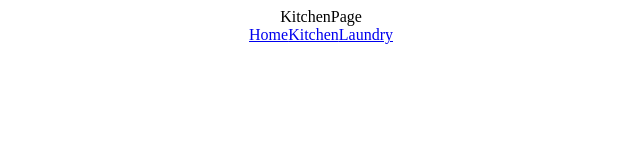
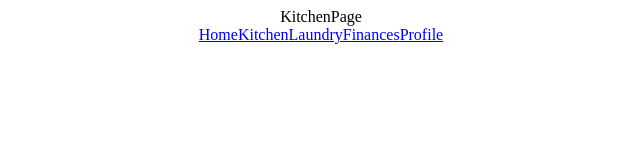
Before and after one commit to vlkeniko/dorm8s, a React (Create React App) app: page /kitchen in a window 1280 px wide. Shown: the top 160 px of the page, without its empty margins (319-959 px from the left). Built offline with nearby package versions, Linux system fonts and the light colour scheme.

Commit message:
finances, profile pages

```diff
--- a/src/App.js
+++ b/src/App.js
@@ -1,19 +1,22 @@
-import './App.css';
-import  {Routes, Navigate, Route} from "react-router-dom"
-import HomePage from './pages/HomePage';
-import KitchenPage from './pages/KitchenPage';
-import LaundryPage from './pages/LaundryPage';
+import "./App.css";
+import { Routes, Navigate, Route } from "react-router-dom";
+import HomePage from "./pages/HomePage";
+import KitchenPage from "./pages/KitchenPage";
+import LaundryPage from "./pages/LaundryPage";
+import FinancesPage from "./pages/FinancesPage";
+import ProfilePage from "./pages/ProfilePage";
 
 export default function App() {
   return (
     <div className="App">
-
-       <Routes>
-                <Route path="/" element={<HomePage/>}/>
-                <Route path="/kitchen" element={<KitchenPage/>} />
-                <Route path="/laundry" element={<LaundryPage/>}/>
-                <Route path="*" element={<Navigate to="/" />} />
-            </Routes>
+      <Routes>
+        <Route path="/" element={<HomePage />} />
+        <Route path="/kitchen" element={<KitchenPage />} />
+        <Route path="/laundry" element={<LaundryPage />} />
+        <Route path="/finances" element={<FinancesPage />} />
+        <Route path="/profile" element={<ProfilePage />} />
+        <Route path="*" element={<Navigate to="/" />} />
+      </Routes>
     </div>
   );
 }
--- a/src/components/Nav.js
+++ b/src/components/Nav.js
@@ -14,6 +14,12 @@ export default function Nav() {
         <NavLink className="navlink" to="/laundry">
           Laundry
         </NavLink>
+        <NavLink className="navlink" to="/finances">
+          Finances
+        </NavLink>
+        <NavLink className="navlink" to="/profile">
+          Profile
+        </NavLink>
         </nav>
     );
 }
--- /dev/null
+++ b/src/pages/FinancesPage.js
@@ -0,0 +1,10 @@
+import React from "react";
+import Nav from "../components/Nav";
+export default function FinancesPage() {
+  return (
+    <>
+      <div>FinancesPage</div>
+      <Nav />
+    </>
+  );
+}
--- /dev/null
+++ b/src/pages/ProfilePage.js
@@ -0,0 +1,11 @@
+import React from 'react'
+import Nav from '../components/Nav'
+export default function ProfilePage() {
+  return (
+    <>
+    <div>ProfilePage</div>
+    <Nav/>
+    </>
+
+  )
+}
```
